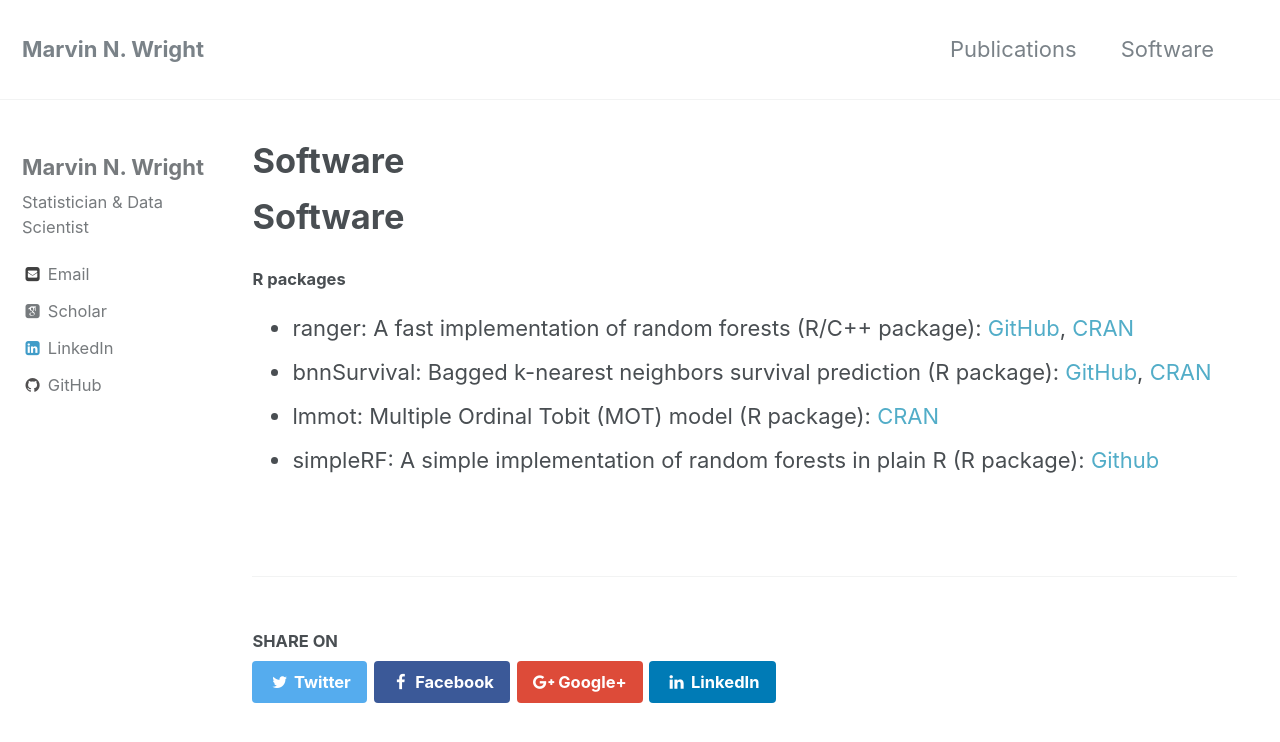
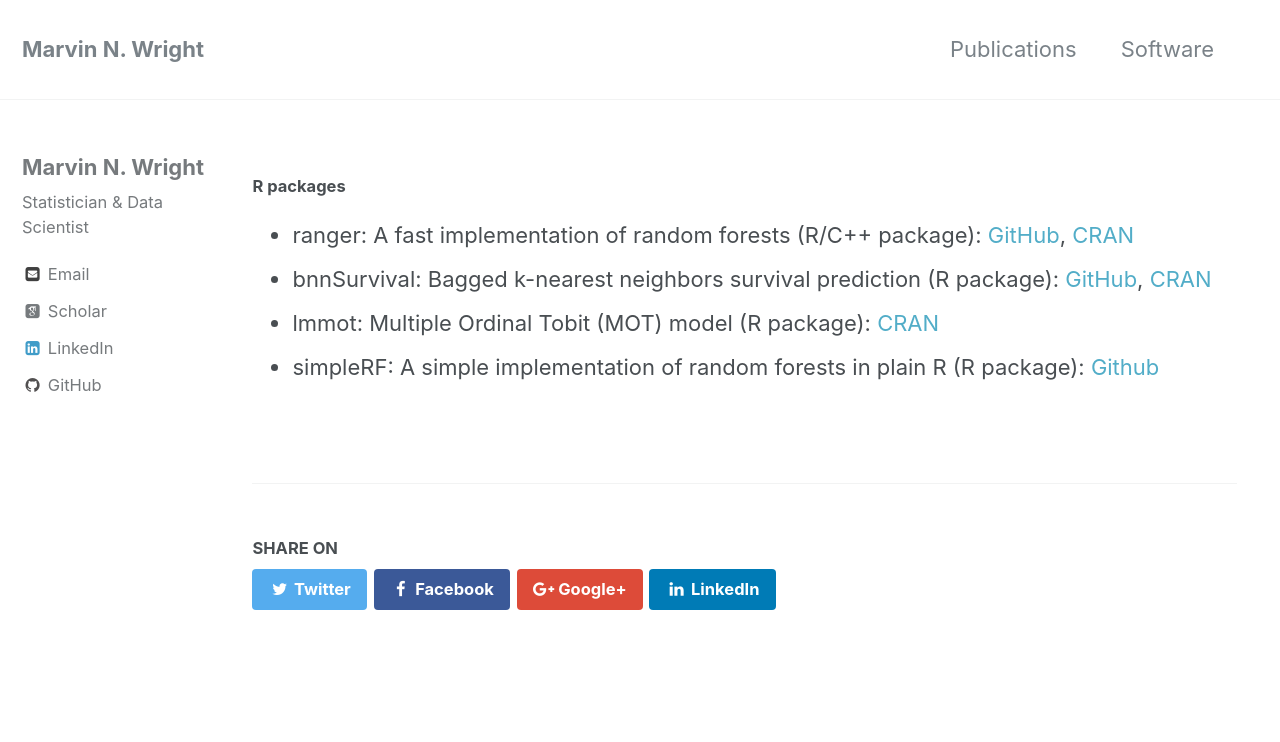
Before and after one commit to mnwright/mnwright.github.io, a Jekyll site: the page built from _pages/software.md, in a window 1280 px wide and 900 px high. Shown: the top 742 px of the window. Built offline with Jekyll 4.4.1, drawn with Linux system fonts in a browser that asks for light colours; some web fonts are replaced; our own code applies the rules of GitHub Pages for plain Markdown files.

Commit message:
remove double titles

```diff
--- a/_pages/software.md
+++ b/_pages/software.md
@@ -1,8 +1,6 @@
 ---
 permalink: /software/
 ---
-
-# Software
 
 #### R packages
 * ranger: A fast implementation of random forests (R/C++ package): [GitHub](https://github.com/imbs-hl/ranger), [CRAN](https://cran.r-project.org/package=ranger)
```
Also changed, not shown: _pages/publications.md (+0 -2 lines).
